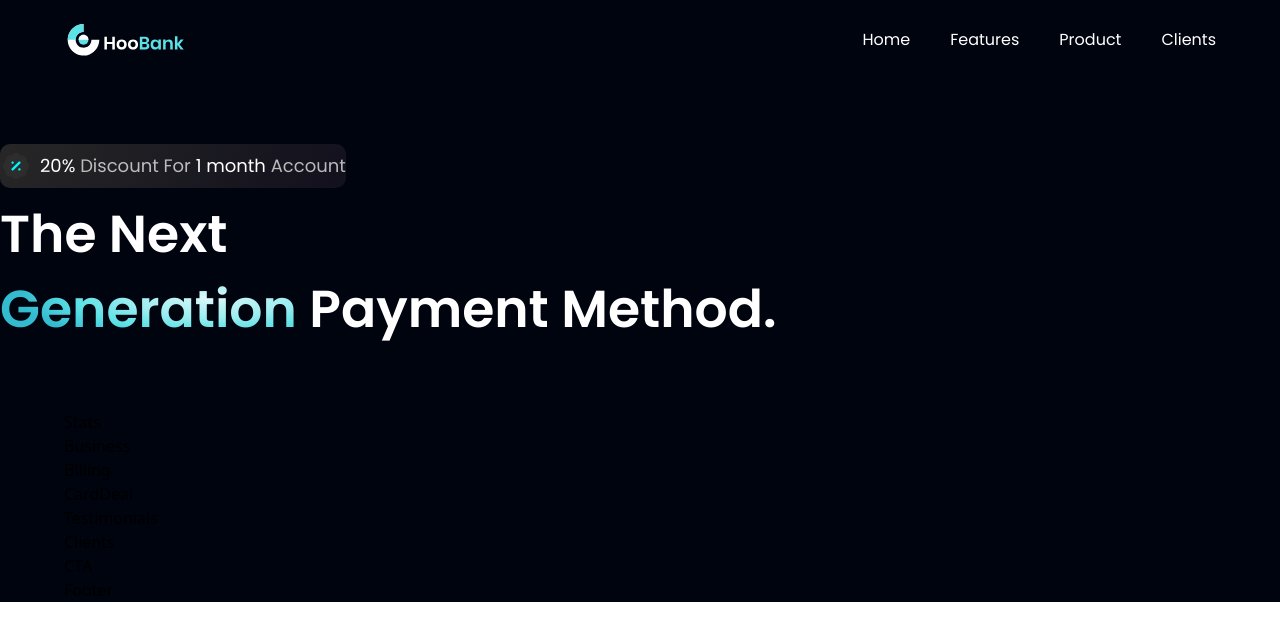
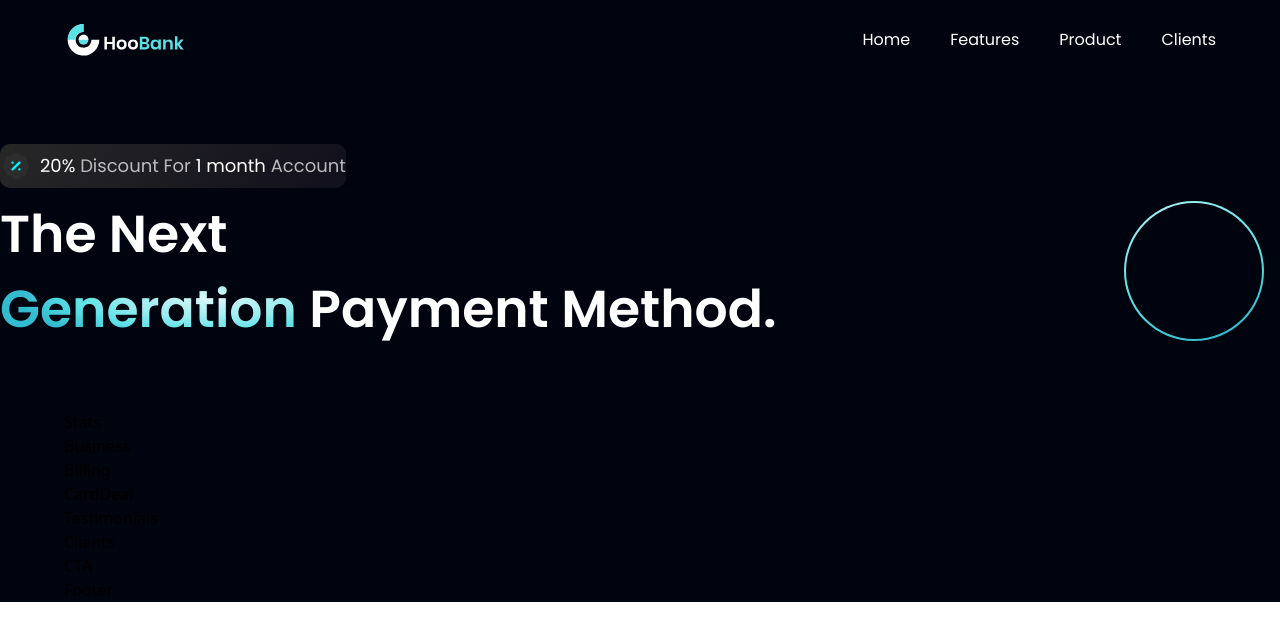
Before and after one commit to Mobey-eth/Bank-App-w-React, a React (Vite) app: page / in a window 1280 px wide. Shown: the top 640 px of the page. Built offline with nearby package versions, Linux system fonts and the light colour scheme.

Commit message:
Getstarted Build

```diff
--- a/src/components/GetStarted.jsx
+++ b/src/components/GetStarted.jsx
@@ -1,8 +1,13 @@
-import React from 'react'
+import styles from '../style'
+import {arrowUp} from '../assets'
 
 const GetStarted = () => {
   return (
-    <div>GetStarted</div>
+    <div className={`${styles.flexCenter} w-[140px] h-[140px] rounded-full bg-blue-gradient p-[2px] cursor-pointer`}>
+      <div className={`${styles.flexCenter} flex-col bg-primary w-full h-full rounded-full `}>
+
+      </div>
+    </div>
   )
 }
 
--- a/src/components/Hero.jsx
+++ b/src/components/Hero.jsx
@@ -27,7 +27,7 @@ const Hero = () => (
             Payment Method.
           </h1>
 
-          <div className="ss:flex hidden md:mr-4 mr-0 text-white">
+          <div className="sm:flex hidden md:mr-4 mr-0 text-white">
             <GetStarted />
           </div>
 
```
